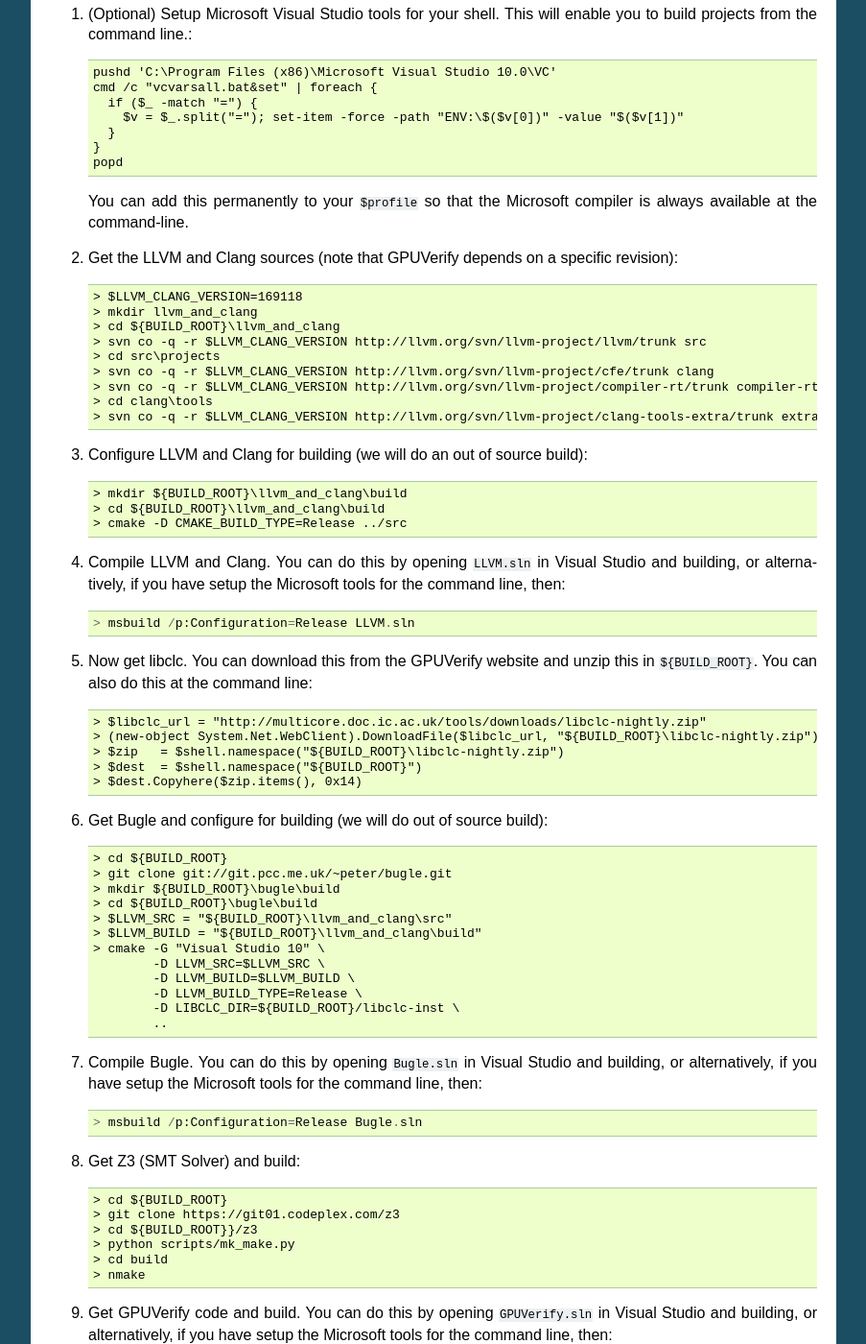
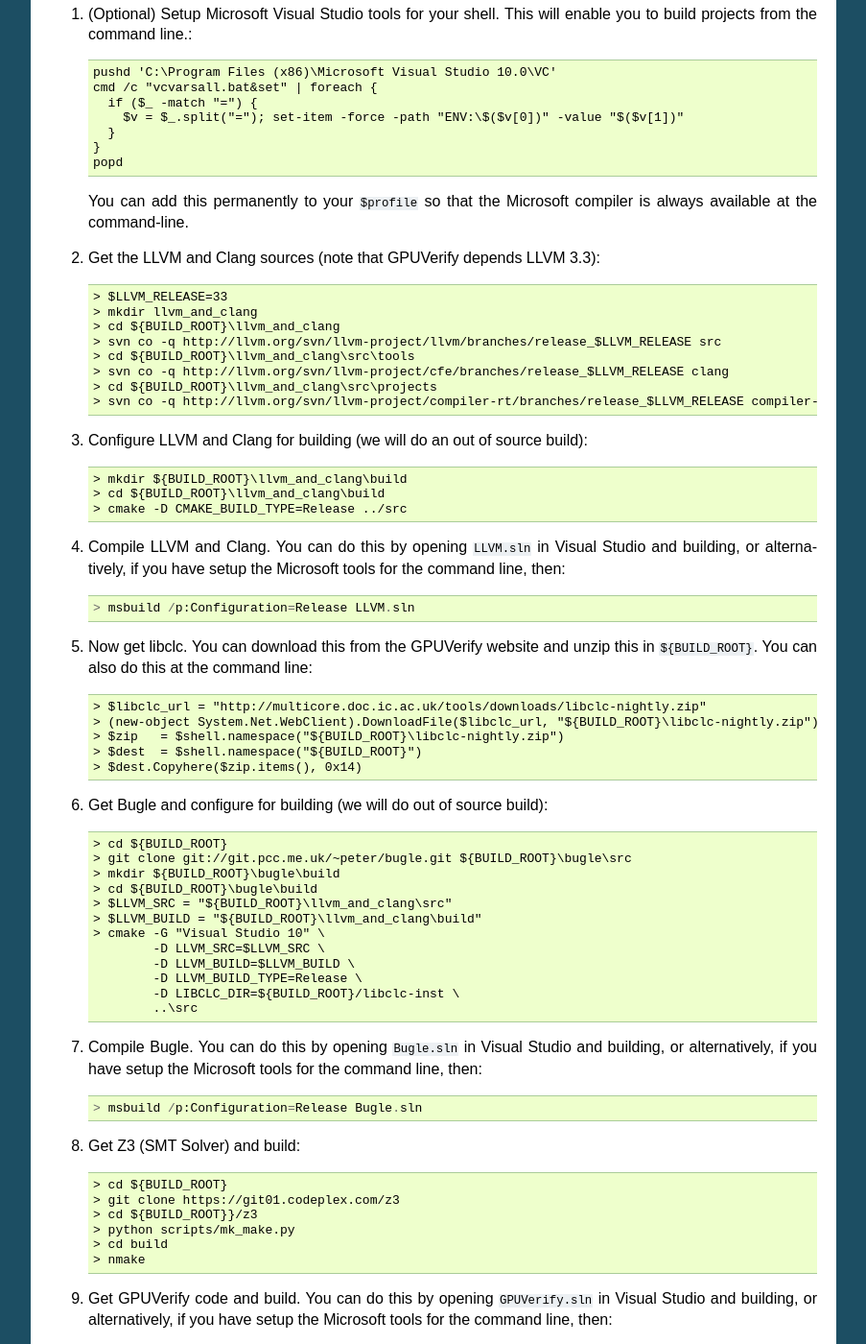
Before and after one commit to mc-imperial/gpuverify, a Sphinx documentation site: the page built from Documentation/developer_guide.rst, in a window 1280 px wide and 1400 px high, scrolled down 3781 px. Shown: the whole window at 96% size, without its empty margins (198-1101 px from the left). Built offline with Sphinx 7.4.7, drawn with Linux system fonts in a browser that asks for light colours; formulas are drawn with MathJax 3; some of the changed text lies outside the part shown.

Commit message:
Update Windows developer documentation

```diff
--- a/Documentation/developer_guide.rst
+++ b/Documentation/developer_guide.rst
@@ -172,7 +172,7 @@
       gpuVerifyBoogieDriverBinDir = rootDir + "/gpuverify/GPUVerifyBoogieDriver/bin/Release"
 
       #The path to the z3 Source directory.
-      z3SrcDir = "rootDir + /z3"
+      z3SrcDir = rootDir + "/z3"
 
       #The path to the directory containing z3.exe
       z3BinDir = rootDir + "/z3/build"
@@ -231,17 +231,16 @@
    You can add this permanently to your ``$profile`` so that the Microsoft
    compiler is always available at the command-line.
 
-#. Get the LLVM and Clang sources (note that GPUVerify depends on a specific revision)::
+#. Get the LLVM and Clang sources (note that GPUVerify depends LLVM 3.3)::
 
-      > $LLVM_CLANG_VERSION=169118
+      > $LLVM_RELEASE=33
       > mkdir llvm_and_clang
       > cd ${BUILD_ROOT}\llvm_and_clang
-      > svn co -q -r $LLVM_CLANG_VERSION http://llvm.org/svn/llvm-project/llvm/trunk src
-      > cd src\projects
-      > svn co -q -r $LLVM_CLANG_VERSION http://llvm.org/svn/llvm-project/cfe/trunk clang
-      > svn co -q -r $LLVM_CLANG_VERSION http://llvm.org/svn/llvm-project/compiler-rt/trunk compiler-rt
-      > cd clang\tools
-      > svn co -q -r $LLVM_CLANG_VERSION http://llvm.org/svn/llvm-project/clang-tools-extra/trunk extra
+      > svn co -q http://llvm.org/svn/llvm-project/llvm/branches/release_$LLVM_RELEASE src
+      > cd ${BUILD_ROOT}\llvm_and_clang\src\tools
+      > svn co -q http://llvm.org/svn/llvm-project/cfe/branches/release_$LLVM_RELEASE clang
+      > cd ${BUILD_ROOT}\llvm_and_clang\src\projects
+      > svn co -q http://llvm.org/svn/llvm-project/compiler-rt/branches/release_$LLVM_RELEASE compiler-rt
 
 #. Configure LLVM and Clang for building (we will do an out of source build)::
 
@@ -267,7 +266,7 @@
 #. Get Bugle and configure for building (we will do out of source build)::
 
       > cd ${BUILD_ROOT}
-      > git clone git://git.pcc.me.uk/~peter/bugle.git
+      > git clone git://git.pcc.me.uk/~peter/bugle.git ${BUILD_ROOT}\bugle\src
       > mkdir ${BUILD_ROOT}\bugle\build
       > cd ${BUILD_ROOT}\bugle\build
       > $LLVM_SRC = "${BUILD_ROOT}\llvm_and_clang\src"
@@ -277,7 +276,7 @@
               -D LLVM_BUILD=$LLVM_BUILD \
               -D LLVM_BUILD_TYPE=Release \
               -D LIBCLC_DIR=${BUILD_ROOT}/libclc-inst \
-              ..
+              ..\src
 
 #. Compile Bugle. You can do this by opening ``Bugle.sln`` in Visual
    Studio and building, or alternatively, if you have setup the Microsoft tools
@@ -325,6 +324,9 @@
       #The path to the directory where libclc can be found. The nvptex--bugle/ and generic/ folders should be in there
       libclcDir = rootDir + r"\libclc-inst"
 
+      #The path to the llvm Source directory.
+      llvmSrcDir = rootDir + r"\llvm_and_clang\src"
+
       #The path to the directory containing the llvm binaries. llvm-nm, clang and opt should be in there
       llvmBinDir = rootDir + r"\llvm_and_clang\build\bin\Release"
 
```
Also changed, not shown: other parts of Documentation/developer_guide.rst (+3 -0 lines).
